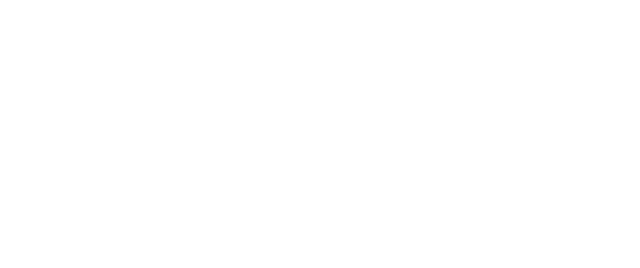
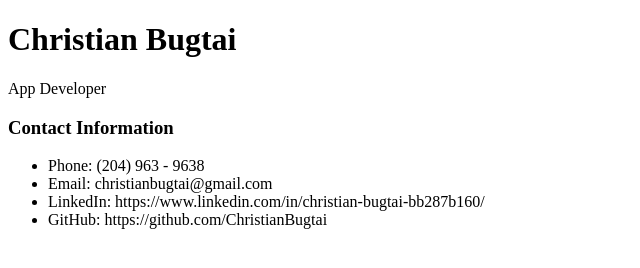
Before and after one commit to cbugtai/COMP-2230_Project_01, a plain HTML site: page index.html in a window 1280 px wide. Shown: the whole page, without its empty margins (0-640 px from the left). Drawn offline with Linux system fonts and the light colour scheme.

Commit message:
Added contact info

```diff
--- a/index.html
+++ b/index.html
@@ -7,7 +7,15 @@
     </head>
     <body>
         <header>
-            <h1></h1>
+            <h1>Christian Bugtai</h1>
+            <p>App Developer</p>
+            <h3>Contact Information</h3>
+            <ul>
+                <li>Phone: (204) 963 - 9638</li>
+                <li>Email: christianbugtai@gmail.com</li>
+                <li>LinkedIn: https://www.linkedin.com/in/christian-bugtai-bb287b160/</li>
+                <li>GitHub: https://github.com/ChristianBugtai</li>
+            </ul>
         </header>
         <section>
             <h3></h3>
```
